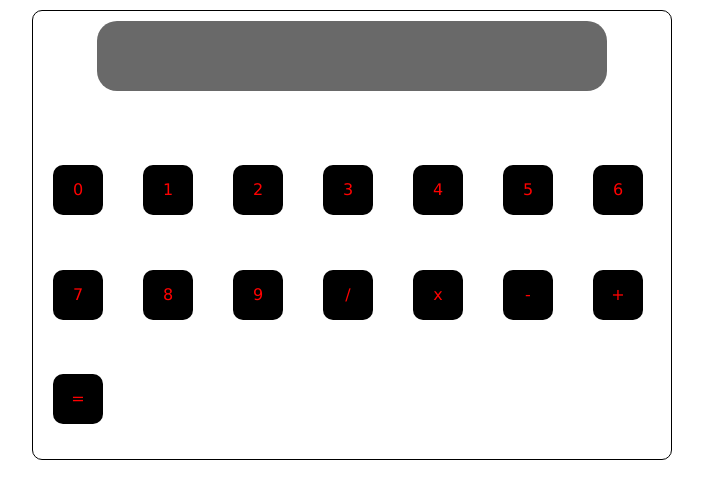
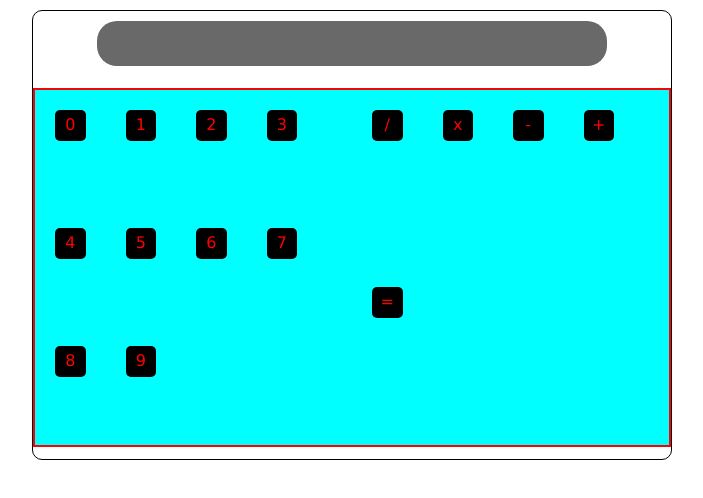
Before and after one commit to mimi-alia/odin-project-calculator, a plain HTML site: page index.html in a window 1280 px wide. Shown: the whole page, without its empty margins (288-991 px from the left). Drawn offline with Linux system fonts and the light colour scheme.

Commit message:
create calculator button layout

```diff
--- a/index.html
+++ b/index.html
@@ -9,7 +9,10 @@
 <body>
     <section class="calculator">
         <section class="calc-screen"></section>
-        <section class="buttons"></section>
+        <section class="button-field">
+            <div class = "num-buts buttons"></div>
+            <div class = 'operator-buts buttons'></div>
+        </section>
     </section>
 </body>
 <script src="./script.js"></script>
--- a/script.js
+++ b/script.js
@@ -1,23 +1,36 @@
+/* Input variables */
+
 let variable1;
 let variable2;
 let operator;
 
+
+/* Calculator layout variables */
+
 const buttonField = document.querySelector('.buttons');
+const numberButtons = document.querySelector('.num-buts');
+const operatorButtons = document.querySelector('.operator-buts');
 const numButtons = new DocumentFragment;
-const operatorButtons = new DocumentFragment;
+const oButtons = new DocumentFragment;
 let numList = [];
 const operators = ['/', 'x', '-', '+', '='];
+
+// create list of numbers to populate number buttons
 
 for (let i = 0; i < 10; i++){
     numList.push(i);
 }
 
+// add numbers from list to document fragment
+
 numList.forEach(n => {
     const nButton = document.createElement('span');
     nButton.textContent = n;
     nButton.className = 'numButton';
-    numButtons.appendChild(nButton);
+    numberButtons.appendChild(nButton);
 });
+
+// add document fragment to the button field
 
 buttonField.append(numButtons);
 
@@ -25,11 +38,14 @@ operators.forEach(o => {
     const oButton = document.createElement('span');
     oButton.textContent = o;
     oButton.className = 'operatorButton';
-    operatorButtons.appendChild(oButton);
+    oButtons.appendChild(oButton);
 });
 
-buttonField.append(operatorButtons)
+operatorButtons.append(oButtons)
 
+
+
+/*Calculator functions */
 
 const add = function(...nums){
     return nums.reduce((init, acc) => init + acc);
--- a/style.css
+++ b/style.css
@@ -21,25 +21,49 @@ body {
 }
 .calc-screen {
     width: 80%;
-    height: 70px;
+    height: 10%;
     margin: 10px;
     background-color:dimgrey;
     border-radius: 20px;
 }
 
+.button-field {
+    border: 2px solid red;
+    width: 100%;
+    height: 80%;
+    display: flex;
+    flex-direction: row;
+}
+
 .buttons {
     display: flex;
+    height: auto;
+    width: 100%;
+    background-color: aqua;
     flex-wrap: wrap;
+    flex-direction: row;
+
 }
 
-.buttons *{
-    height: 50px;
-    width: 50px;
+.buttons * {
+    color: red;
+    background-color: black;
+    border-radius: 5px;
+    text-align: center;
+    height: 30.5px;
+    width: 30.5px;
+    padding: 5px;
     margin: 20px;
-    padding-top: 15px;
-    background-color: black;
-    text-align: center;
-    border-radius: 10px;
-    color: red;
+}
 
+num-buts {
+    width: 80%;
+    height: auto;
+    border-color: rebeccapurple;
 }
+
+operator-buts {
+    width: 20%;
+    height: auto;
+    border-color: aquamarine;
+}
```
